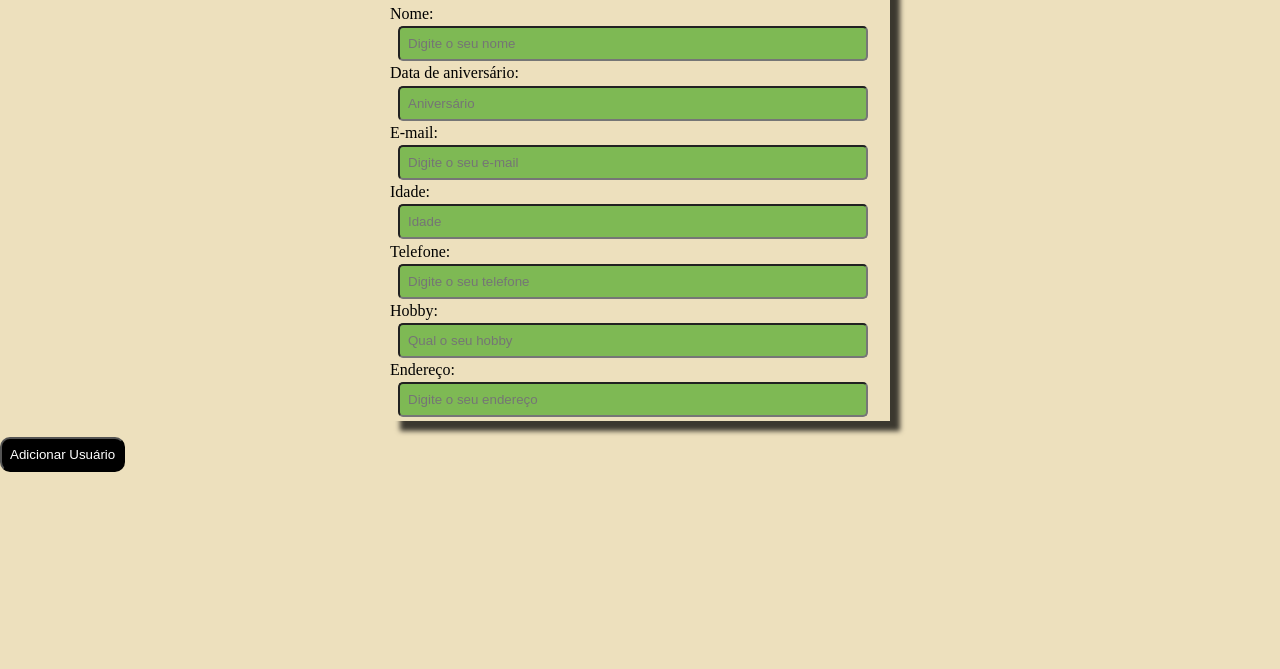
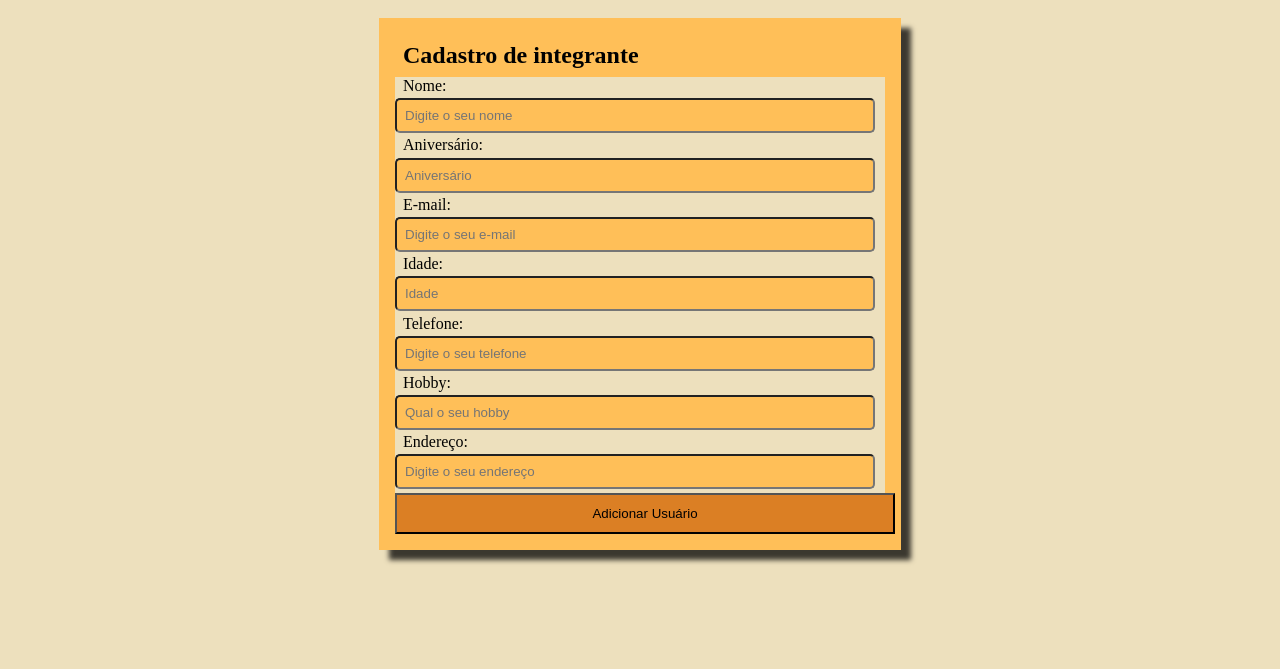
Before and after one commit to Dcassis/family-book, a website: page index.html in a window 1280 px wide. Shown: the part 131-800 px from the top of the page. Drawn offline with Linux system fonts and the light colour scheme; no server answers.

Commit message:
Ajustes no css

```diff
--- a/index.html
+++ b/index.html
@@ -9,7 +9,7 @@
 <body>
     <h1 class="title">Family Book</h1>
 
-    <div id="app"></div>
+
 
     <div class="containerInput">
         <h2>Cadastro de integrante</h2>
@@ -17,9 +17,8 @@
             <label for="text">Nome: </label>
             <input type="text" placeholder="Digite o seu nome" id="inputName">
         </div>
-
         <div>
-            <label for="text">Data de aniversário: </label>
+            <label for="text">Aniversário: </label>
             <input type="text" placeholder="Aniversário" id="inputBirth">
         </div>
         <div>
@@ -42,11 +41,11 @@
             <label for="text">Endereço: </label>
             <input type="text" placeholder="Digite o seu endereço" id="inputAddress">
         </div>
+        <button id="addUserBtn">Adicionar Usuário</button>
     </div>
 
-    <button id="addUserBtn">Adicionar Usuário</button>
 
-
+    <div id="app"></div>
     <!-- Incluir os scripts do Firebase -->
     <script type="module">
         // Importar os módulos Firebase diretamente das URLs corretas
--- a/style.css
+++ b/style.css
@@ -6,10 +6,11 @@
 }
 .title{
     text-align: center;
+    text-shadow: 1px 1px 1px black;
     padding: 1rem;
-    margin: 1rem;
+    margin: 2.5rem ;
     background-color:#ffbf58;
-     border-shadow: 3px 2px #dbd1ee;
+    border-shadow: 3px 2px #dbd1ee;
     -webkit-box-shadow: 10px 10px 5px 0px rgba(0,0,0,0.75);
     -moz-box-shadow: 10px 10px 5px 0px rgba(0,0,0,0.75);
     box-shadow: 10px 10px 5px 0px rgba(0,0,0,0.75);
@@ -30,16 +31,15 @@
 }
 .user p, h2{
     margin: 0.5rem 0.5rem;
-    background-color: #f6e5c7;
+    background-color: #ffbf58;
 }
 
 button{
-    background-color: #000;
-    color: #fff;
-    padding: 0.5rem;
-    border-radius: 10px;
-    margin: 0 auto;
-    max-width: 500px
+    background-color: #db7f24;
+    color: #000;
+    padding: 0.7rem;
+    margin: auto;
+    width: 500px
 }
 
 button:hover{
@@ -48,9 +48,10 @@ button:hover{
 
 .containerInput{
     display: block;
+    padding: 1rem;
     margin: 1rem auto;
-    max-width: 500px;
-
+    max-width: 490px;
+    background-color: #ffbf58;
     border-shadow: 3px 2px #dbd1ee;
     -webkit-box-shadow: 10px 10px 5px 0px rgba(0,0,0,0.75);
     -moz-box-shadow: 10px 10px 5px 0px rgba(0,0,0,0.75);
@@ -58,9 +59,13 @@ button:hover{
 }
 
 input{
-    margin: 0.2rem 0.5rem;
+    margin: 0.2rem auto;
     padding: 0.5rem;
-    width: 450px;
+    min-width: 460px;
     border-radius: 5px;
-    background-color: #7eb954;
+    background-color: #ffbf58;
+    align-items: end;
 }
+label{
+    margin-left: 0.5rem;
+}
```
